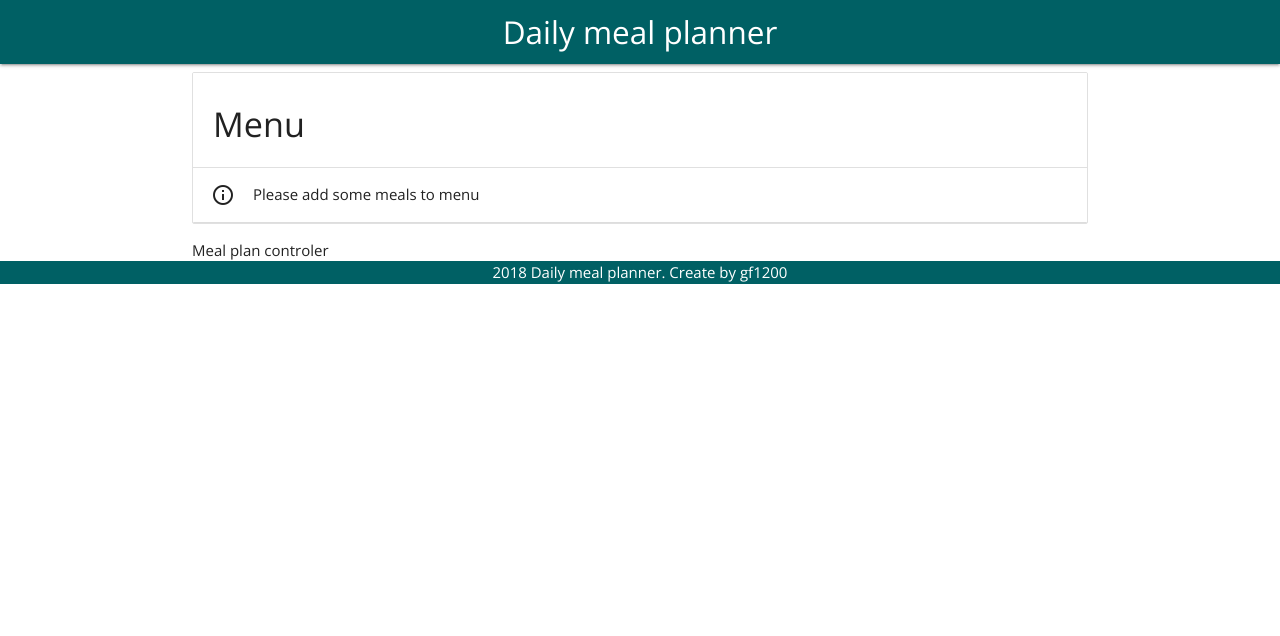
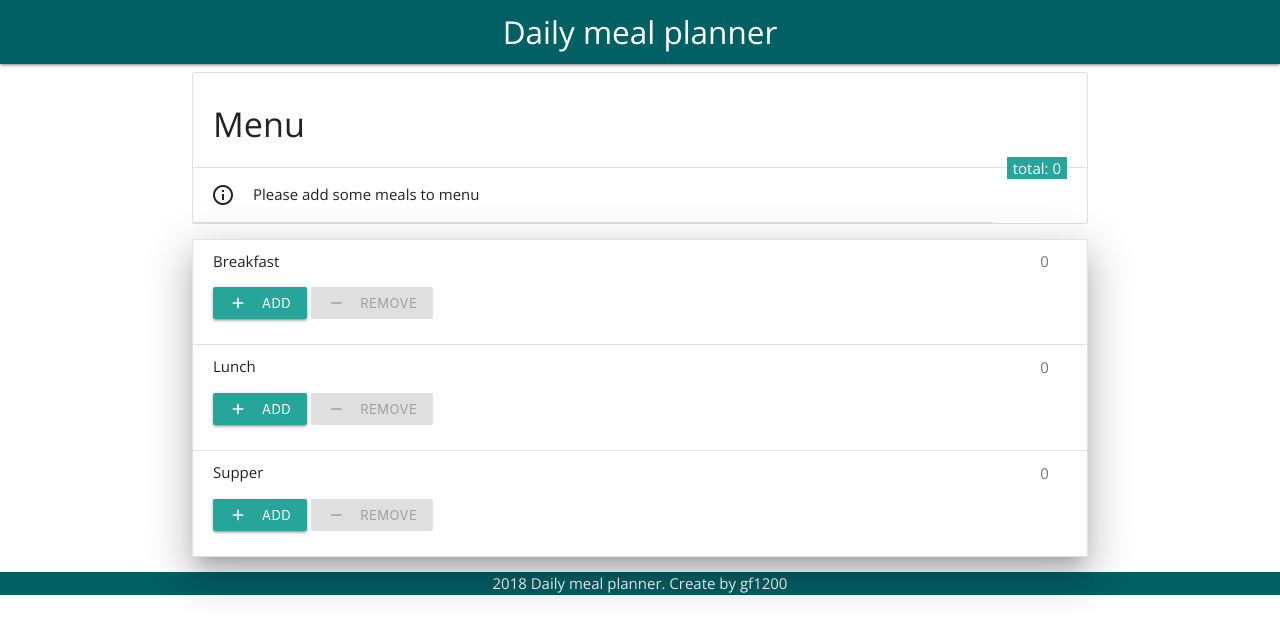
Before and after one commit to gf1200/Burger-builder_project-for-practise, a React (Create React App) app: page / in a window 1280 px wide. Shown: the top 636 px of the page. Built offline with nearby package versions, Linux system fonts and the light colour scheme.

Commit message:
Add meal added and removed button

```diff
--- /dev/null
+++ b/src/components/Menu/BuildControls/BuildControl/BuildControl.jsx
@@ -0,0 +1,23 @@
+import React from "react";
+
+const buildControl = ({ label, added, removed, disabled }) => (
+  <li className="collection-item">
+    <span className="badge">0</span>
+    <span className="title">{label}</span>
+    <p>
+      <button className="waves-effect waves-light btn-small" onClick={added}>
+        <i className="material-icons left">add</i>
+        Add
+      </button>{" "}
+      <button
+        className="waves-effect waves-light btn-small"
+        onClick={removed}
+        disabled={disabled}
+      >
+        <i className="material-icons left">remove</i>
+        Remove
+      </button>
+    </p>
+  </li>
+);
+export default buildControl;
--- /dev/null
+++ b/src/components/Menu/BuildControls/BuildControls.jsx
@@ -0,0 +1,24 @@
+import React from "react";
+import BuildControl from "./BuildControl/BuildControl";
+
+const controls = [
+  { label: "Breakfast", type: "breakfast" },
+  { label: "Lunch", type: "lunch" },
+  { label: "Supper", type: "supper" }
+];
+
+const buildControl = ({ mealeAdded, mealRemoved, disabld }) => (
+  <ul className="collection z-depth-5">
+    {controls.map(ctrl => (
+      <BuildControl
+        key={ctrl.label}
+        label={ctrl.label}
+        added={() => mealeAdded(ctrl.type)}
+        removed={() => mealRemoved(ctrl.type)}
+        disabled={disabld[ctrl.type]}
+      />
+    ))}
+  </ul>
+);
+
+export default buildControl;
--- a/src/components/Menu/Menu.jsx
+++ b/src/components/Menu/Menu.jsx
@@ -1,6 +1,6 @@
 import React from "react";
 import Meal from "./Meal/Meal";
-const menu = ({ meals }) => {
+const menu = ({ meals, totalMeals }) => {
   let transformedMeals = Object.keys(meals)
     .map(mealKey => {
       return [...Array(meals[mealKey])].map((_, i) => {
@@ -24,7 +24,8 @@ const menu = ({ meals }) => {
   return (
     <ul className="collection with-header">
       <li className="collection-header">
-        <h4>Menu</h4>
+        <h4>Menu</h4>{" "}
+        <span class="badge teal lighten-1 white-text">total: {totalMeals}</span>
       </li>
       {transformedMeals}
     </ul>
--- a/src/containers/MealPlanerBuilder/MealPlannerBuilder.jsx
+++ b/src/containers/MealPlanerBuilder/MealPlannerBuilder.jsx
@@ -1,6 +1,7 @@
 import React, { Component } from "react";
 import Aux from "./../../hoc/ReactAux";
 import Menu from "../../components/Menu/Menu";
+import BuildControls from "../../components/Menu/BuildControls/BuildControls";
 
 class MealPlannerBuilder extends Component {
   state = {
@@ -8,17 +9,61 @@ class MealPlannerBuilder extends Component {
       breakfast: 0,
       lunch: 0,
       supper: 0
+    },
+    totalMeals: 0
+  };
+
+  addMealHandler = type => {
+    const updateCount = this.state.meals[type] + 1;
+    const updateMeals = {
+      ...this.state.meals
+    };
+    updateMeals[type] = updateCount;
+    const amountAddition = this.state.totalMeals + 1;
+    this.setState({ totalMeals: amountAddition, meals: updateMeals });
+  };
+  removeMealHandler = type => {
+    const oldCount = this.state.meals[type];
+    if (oldCount <= 0) {
+      return;
     }
+    const updateCount = oldCount - 1;
+    const updateMeals = {
+      ...this.state.meals
+    };
+    updateMeals[type] = updateCount;
+    const amountDeduction = this.state.totalMeals - 1;
+    this.setState({ totalMeals: amountDeduction, meals: updateMeals });
   };
 
   render() {
+    const disableInfo = {
+      ...this.state.meals
+    };
+    for (let key in disableInfo) {
+      disableInfo[key] = disableInfo[key] <= 0;
+    }
+
     return (
       <Aux>
-        <Menu meals={this.state.meals} />
-        <div>Meal plan controler</div>
+        <Menu meals={this.state.meals} totalMeals={this.state.totalMeals} />
+        <BuildControls
+          mealeAdded={this.addMealHandler}
+          mealRemoved={this.removeMealHandler}
+          disabld={disableInfo}
+        />
       </Aux>
     );
   }
 }
 
 export default MealPlannerBuilder;
+
+// const oldCount = this.state.meals[type];
+// const updateCount = oldCount + 1;
+// const updateMeals = {
+//   ...this.state.meals
+// };
+// updateMeals[type] = updateCount;
+// const amountAddition = this.state.totalMeals + 1;
+// this.setState({ totalMeals: amountAddition, meals: updateMeals });
```
Also changed, not shown: 1 other file (tests, documents, lock files or other folders).
